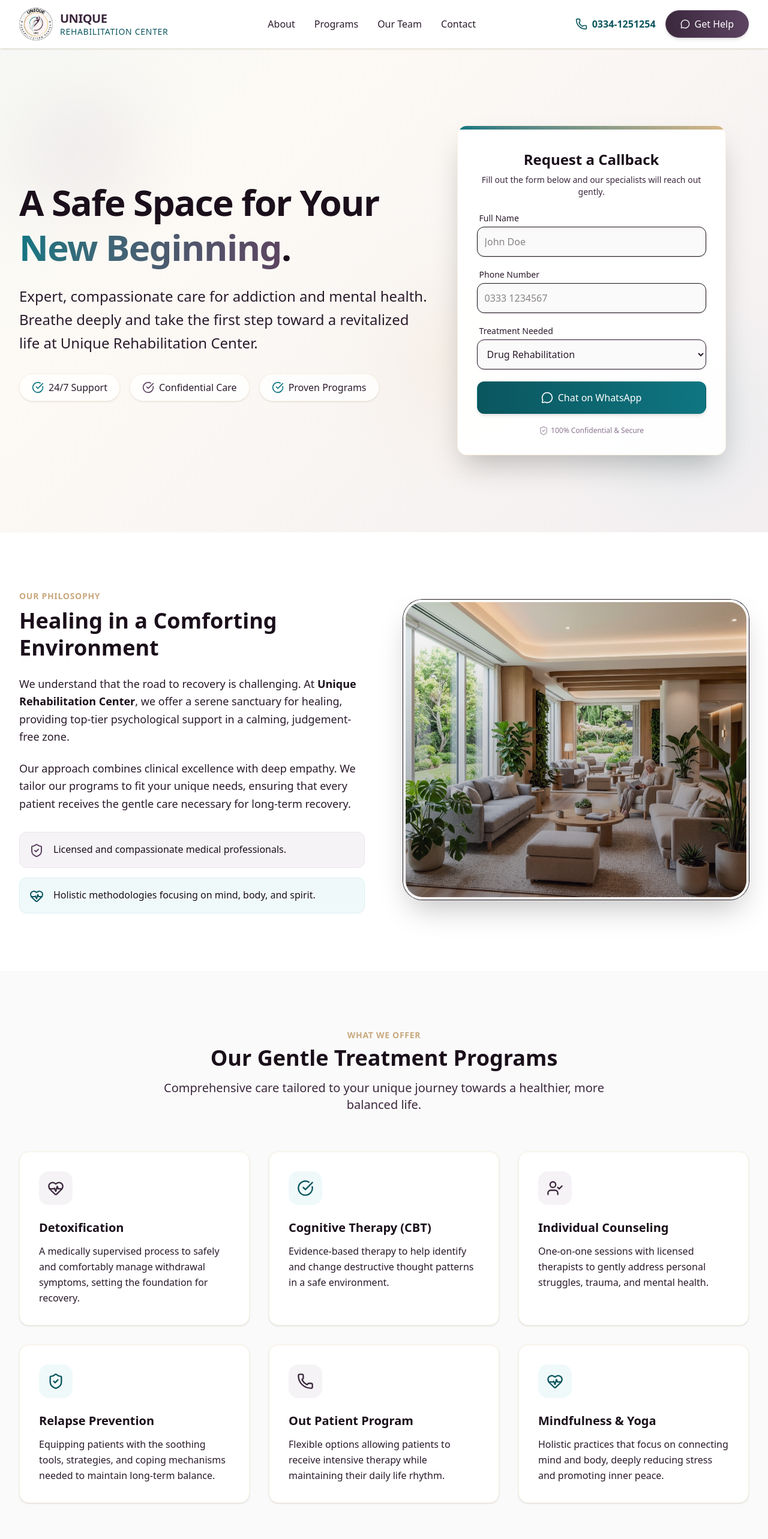
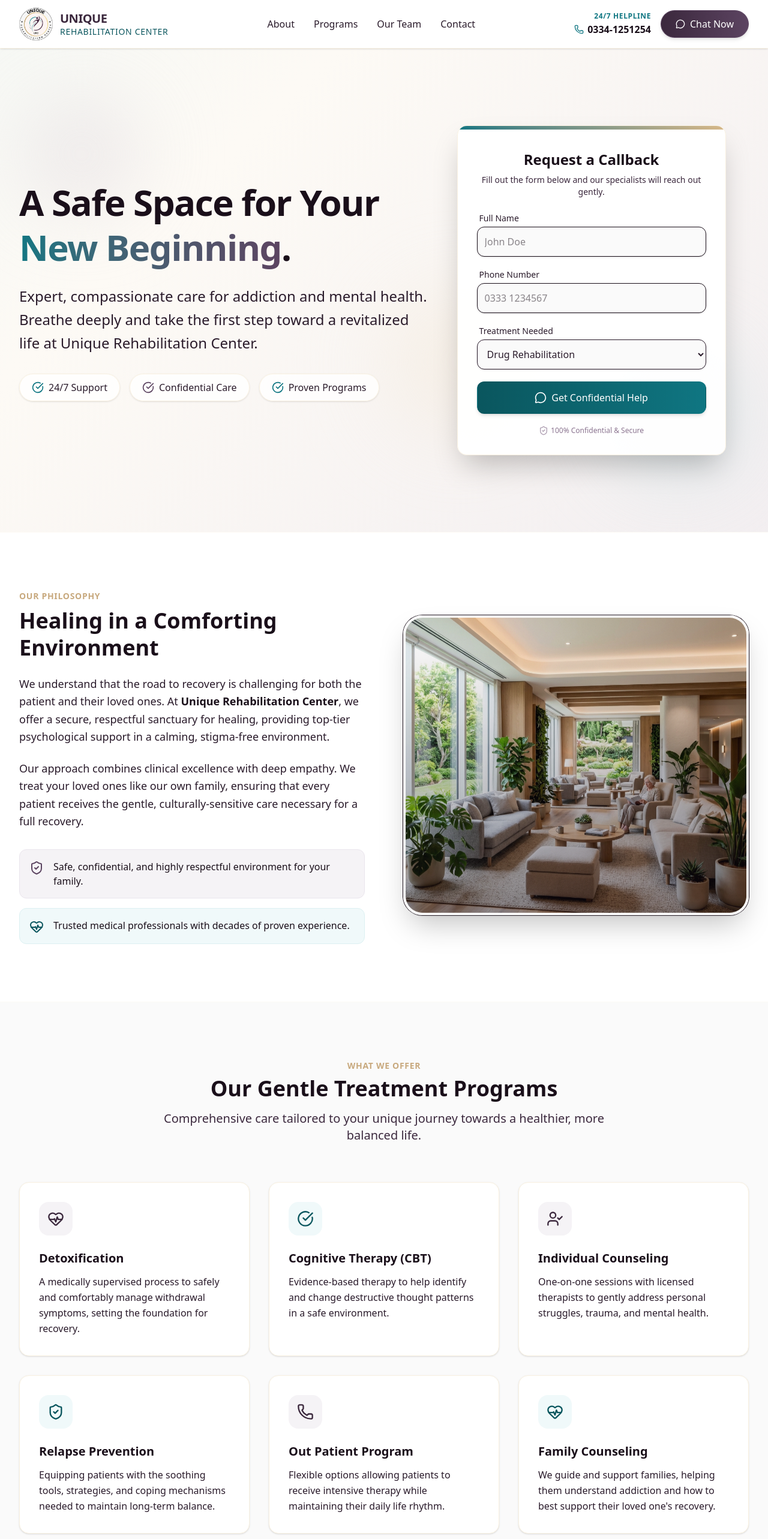
Before and after one commit to umairmustafaa/hospital-website, a Next.js app: page / in a window 1280 px wide. Shown: the top 2566 px of the page at 60% size. Built offline with nearby package versions, Linux system fonts and the light colour scheme.

Commit message:
feat: add email to footer and optimize UX for local audience

```diff
--- a/src/app/page.tsx
+++ b/src/app/page.tsx
@@ -1,7 +1,7 @@
 "use client";
 
 import Image from "next/image";
-import { Phone, CheckCircle, ShieldCheck, HeartPulse, UserCheck, MapPin, MessageCircle } from "lucide-react";
+import { Phone, CheckCircle, ShieldCheck, HeartPulse, UserCheck, MapPin, MessageCircle, Mail } from "lucide-react";
 
 export default function Home() {
   const handleWhatsAppRedirect = (e: React.FormEvent<HTMLFormElement>) => {
@@ -46,12 +46,15 @@ export default function Home() {
               <a href="#contact" className="text-primary-700 hover:text-accent-500 font-medium transition-colors">Contact</a>
             </div>
             <div className="flex items-center space-x-4">
-              <a href="tel:03341251254" className="hidden md:flex items-center text-accent-600 font-semibold hover:text-accent-700 transition-colors">
-                <Phone className="w-5 h-5 mr-2 animate-pulse" />
-                <span>0334-1251254</span>
-              </a>
+              <div className="hidden md:flex flex-col items-end">
+                <span className="text-xs text-accent-500 font-bold uppercase tracking-wider mb-0.5">24/7 Helpline</span>
+                <a href="tel:03341251254" className="flex items-center text-primary-900 font-bold hover:text-accent-600 transition-colors">
+                  <Phone className="w-4 h-4 mr-1.5 text-accent-500 animate-pulse" />
+                  <span>0334-1251254</span>
+                </a>
+              </div>
               <a href="https://wa.me/923341251254" target="_blank" rel="noreferrer" className="bg-gradient-to-r from-primary-600 to-primary-500 hover:from-primary-700 hover:to-primary-600 text-white px-5 py-2 md:px-6 md:py-2.5 rounded-full font-medium transition-all shadow-md hover:shadow-lg transform hover:-translate-y-0.5 text-sm md:text-base whitespace-nowrap border border-primary-500 flex items-center">
-                <MessageCircle className="w-4 h-4 mr-2" /> Get Help
+                <MessageCircle className="w-4 h-4 mr-2" /> Chat Now
               </a>
             </div>
           </div>
@@ -110,7 +113,7 @@ export default function Home() {
                   </select>
                 </div>
                 <button type="submit" className="w-full flex justify-center items-center py-3.5 px-4 border border-transparent rounded-xl shadow-md text-base font-medium text-white bg-gradient-to-r from-accent-600 to-accent-500 hover:from-accent-700 hover:to-accent-600 focus:outline-none focus:ring-2 focus:ring-offset-2 focus:ring-accent-400 transition-all transform hover:-translate-y-0.5">
-                  <MessageCircle className="w-5 h-5 mr-2" /> Chat on WhatsApp
+                  <MessageCircle className="w-5 h-5 mr-2" /> Get Confidential Help
                 </button>
                 <p className="text-xs text-primary-400 text-center mt-4 flex items-center justify-center">
                   <ShieldCheck className="w-4 h-4 mr-1 opacity-70" /> 100% Confidential & Secure
@@ -129,19 +132,19 @@ export default function Home() {
               <span className="text-gold-500 font-bold tracking-wider uppercase text-sm mb-2 block">Our Philosophy</span>
               <h2 className="text-3xl md:text-4xl font-extrabold text-primary-900 mb-6 leading-tight">Healing in a Comforting Environment</h2>
               <p className="text-lg text-primary-700 mb-6 leading-relaxed font-light">
-                We understand that the road to recovery is challenging. At <strong className="font-semibold text-primary-900">Unique Rehabilitation Center</strong>, we offer a serene sanctuary for healing, providing top-tier psychological support in a calming, judgement-free zone.
+                We understand that the road to recovery is challenging for both the patient and their loved ones. At <strong className="font-semibold text-primary-900">Unique Rehabilitation Center</strong>, we offer a secure, respectful sanctuary for healing, providing top-tier psychological support in a calming, stigma-free environment.
               </p>
               <p className="text-lg text-primary-700 mb-8 leading-relaxed font-light">
-                Our approach combines clinical excellence with deep empathy. We tailor our programs to fit your unique needs, ensuring that every patient receives the gentle care necessary for long-term recovery.
+                Our approach combines clinical excellence with deep empathy. We treat your loved ones like our own family, ensuring that every patient receives the gentle, culturally-sensitive care necessary for a full recovery.
               </p>
               <ul className="space-y-4">
                 <li className="flex items-start bg-primary-50 p-4 rounded-xl border border-primary-100">
                   <ShieldCheck className="w-6 h-6 text-primary-500 mr-4 mt-0.5 flex-shrink-0" />
-                  <span className="text-primary-800 font-medium">Licensed and compassionate medical professionals.</span>
+                  <span className="text-primary-800 font-medium">Safe, confidential, and highly respectful environment for your family.</span>
                 </li>
                 <li className="flex items-start bg-accent-50 p-4 rounded-xl border border-accent-100">
                   <HeartPulse className="w-6 h-6 text-accent-600 mr-4 mt-0.5 flex-shrink-0" />
-                  <span className="text-primary-800 font-medium">Holistic methodologies focusing on mind, body, and spirit.</span>
+                  <span className="text-primary-800 font-medium">Trusted medical professionals with decades of proven experience.</span>
                 </li>
               </ul>
             </div>
@@ -213,8 +216,8 @@ export default function Home() {
               <div className="w-14 h-14 bg-accent-50 rounded-2xl flex items-center justify-center mb-6 group-hover:bg-accent-500 transition-colors">
                 <HeartPulse className="w-7 h-7 text-accent-600 group-hover:text-white transition-colors" />
               </div>
-              <h3 className="text-xl font-bold text-primary-900 mb-3">Mindfulness & Yoga</h3>
-              <p className="text-primary-700 font-light leading-relaxed">Holistic practices that focus on connecting mind and body, deeply reducing stress and promoting inner peace.</p>
+              <h3 className="text-xl font-bold text-primary-900 mb-3">Family Counseling</h3>
+              <p className="text-primary-700 font-light leading-relaxed">We guide and support families, helping them understand addiction and how to best support their loved one's recovery.</p>
             </div>
           </div>
         </div>
@@ -281,8 +284,8 @@ export default function Home() {
             </div>
             <div className="lg:w-1/2">
               <span className="text-accent-600 font-bold tracking-wider uppercase text-sm mb-2 block">Why Choose Us</span>
-              <h2 className="text-3xl md:text-4xl font-extrabold text-primary-900 mb-6 leading-tight">A Supportive Community for a Better Future</h2>
-              <p className="text-lg text-primary-600 mb-10 font-light leading-relaxed">We offer more than just treatment; we offer a comforting environment and a pathway to a vibrant, renewed self.</p>
+              <h2 className="text-3xl md:text-4xl font-extrabold text-primary-900 mb-6 leading-tight">Trusted Care for Your Loved Ones</h2>
+              <p className="text-lg text-primary-600 mb-10 font-light leading-relaxed">We offer more than just treatment; we offer a safe, respectful environment where your family member can reclaim their life with dignity.</p>
 
               <div className="space-y-8">
                 <div className="flex group">
@@ -304,8 +307,8 @@ export default function Home() {
                     </div>
                   </div>
                   <div className="ml-6">
-                    <h4 className="text-xl font-bold text-primary-900">Absolute Confidentiality</h4>
-                    <p className="mt-2 text-primary-700 font-light leading-relaxed">Your privacy is our utmost priority. We maintain strict confidentiality protocols to protect your identity and peace of mind.</p>
+                    <h4 className="text-xl font-bold text-primary-900">100% Privacy & Respect</h4>
+                    <p className="mt-2 text-primary-700 font-light leading-relaxed">We understand the importance of your family's dignity. We maintain strict confidentiality protocols to protect your identity and peace of mind.</p>
                   </div>
                 </div>
 
@@ -362,9 +365,17 @@ export default function Home() {
                   <div className="w-10 h-10 rounded-full bg-primary-800 flex items-center justify-center mr-4 group-hover:bg-accent-600 transition-colors border border-primary-700">
                     <Phone className="w-4 h-4 text-gold-400 group-hover:text-white" />
                   </div>
-                  <span>Call Us:
+                  <span>Call Us (24/7):
                     <a href="tel:03341251254" className="hover:text-gold-400 transition-colors block font-medium mt-1">0334-1251254</a>
                     <a href="tel:03180058738" className="hover:text-gold-400 transition-colors block font-medium">0318-0058738</a>
+                  </span>
+                </li>
+                <li className="flex items-center group">
+                  <div className="w-10 h-10 rounded-full bg-primary-800 flex items-center justify-center mr-4 group-hover:bg-accent-600 transition-colors border border-primary-700">
+                    <Mail className="w-4 h-4 text-gold-400 group-hover:text-white" />
+                  </div>
+                  <span>Email Us:
+                    <a href="mailto:uniquerehabilitation24@gmail.com" className="hover:text-gold-400 transition-colors block font-medium mt-1">uniquerehabilitation24@gmail.com</a>
                   </span>
                 </li>
                 <li className="flex items-start group">
```
